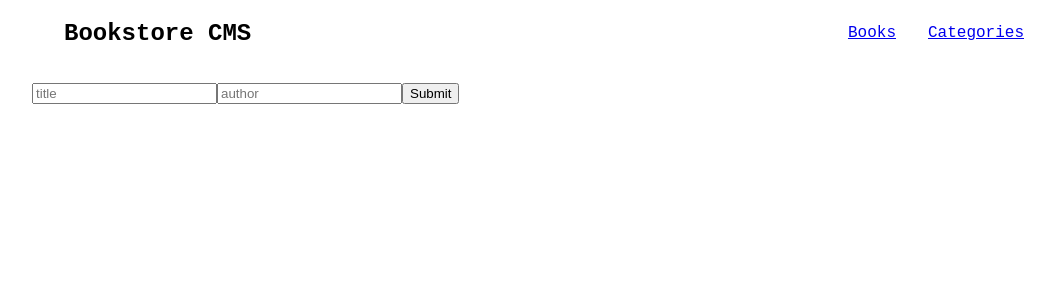
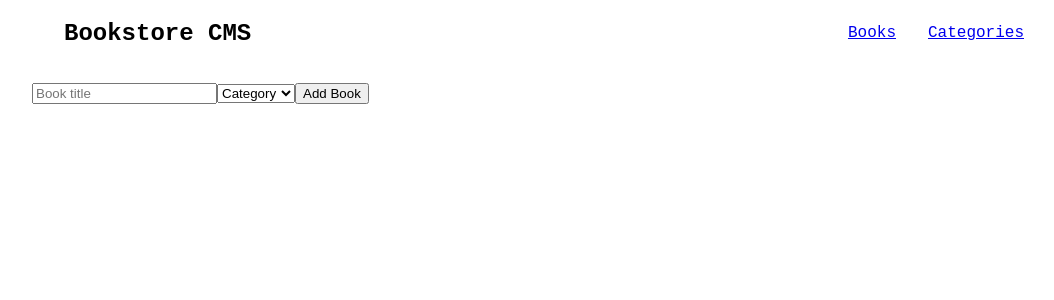
Before and after one commit to Kossi-stack/bookstore-react, a React (Create React App) app: page / in a window 1280 px wide. Shown: the top 300 px of the page, without its empty margins (96-1150 px from the left). Built offline with nearby package versions, Linux system fonts and the light colour scheme.

Commit message:
Add form element select and remove book author

```diff
--- a/src/Components/InputBook.js
+++ b/src/Components/InputBook.js
@@ -5,22 +5,22 @@ import Button from './Button';
 const InputBooks = (props) => {
   const [state, setState] = useState({
     title: '',
-    author: '',
+    book: '',
   });
 
   const [errorMsg, setErrorMsg] = useState('');
 
   const handleSubmit = (e) => {
     e.preventDefault();
-    if (state.title.trim() && state.author.trim()) {
-      props.addBookProps(state.title, state.author);
+    if (state.title.trim() && state.book !== '') {
+      props.addBookProps(state.title, state.book);
       setState({
         title: '',
-        author: '',
+        book: '',
       });
       setErrorMsg('');
     } else {
-      setErrorMsg('Please add title and author');
+      setErrorMsg('Please add title and book');
     }
   };
 
@@ -32,18 +32,18 @@ const InputBooks = (props) => {
     <div>
       <form onSubmit={handleSubmit}>
         <input
-          placeholder="title"
+          placeholder="Book title"
           onChange={handleChange}
           name="title"
           value={state.title}
         />
-        <input
-          placeholder="author"
-          onChange={handleChange}
-          name="author"
-          value={state.author}
-        />
-        <Button label="Submit" />
+        <select id="cars" name="book" onChange={handleChange}>
+          <option value="Category">Category</option>
+          <option value="Fiction">Fiction</option>
+          <option value="Economy">Economy</option>
+          <option value="Passion">Passion</option>
+        </select>
+        <Button label="Add Book" />
         <p className="errorMsg">{errorMsg}</p>
       </form>
     </div>
```
